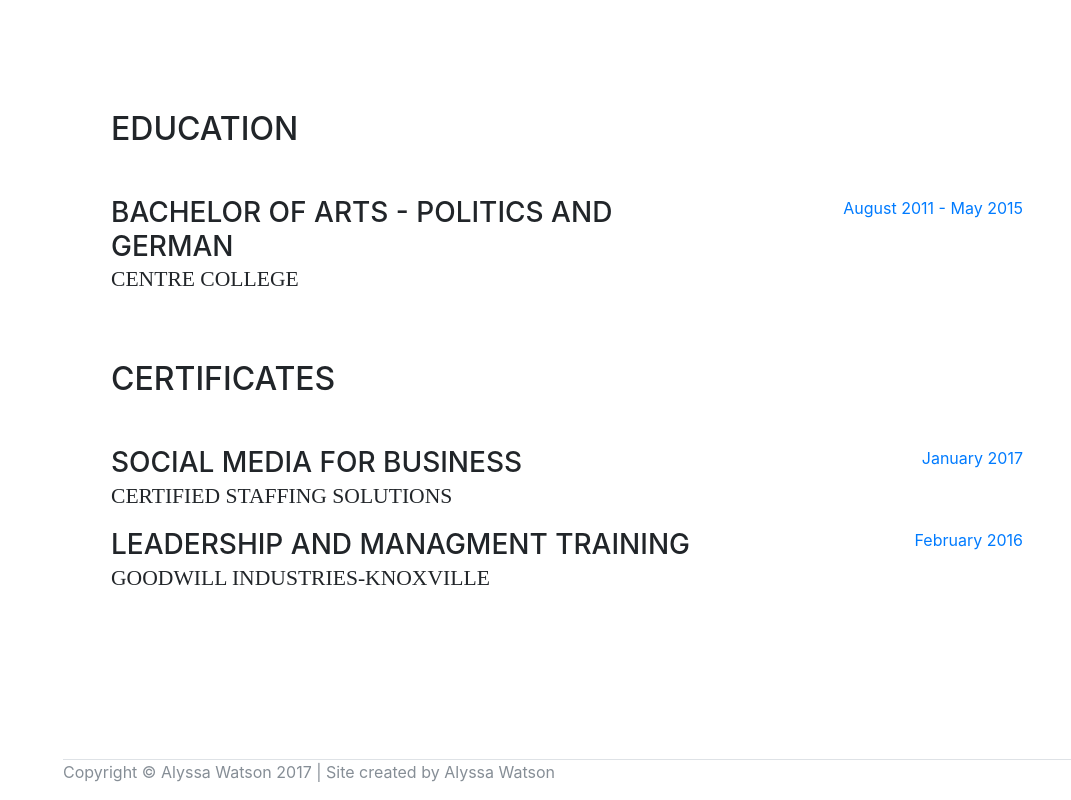
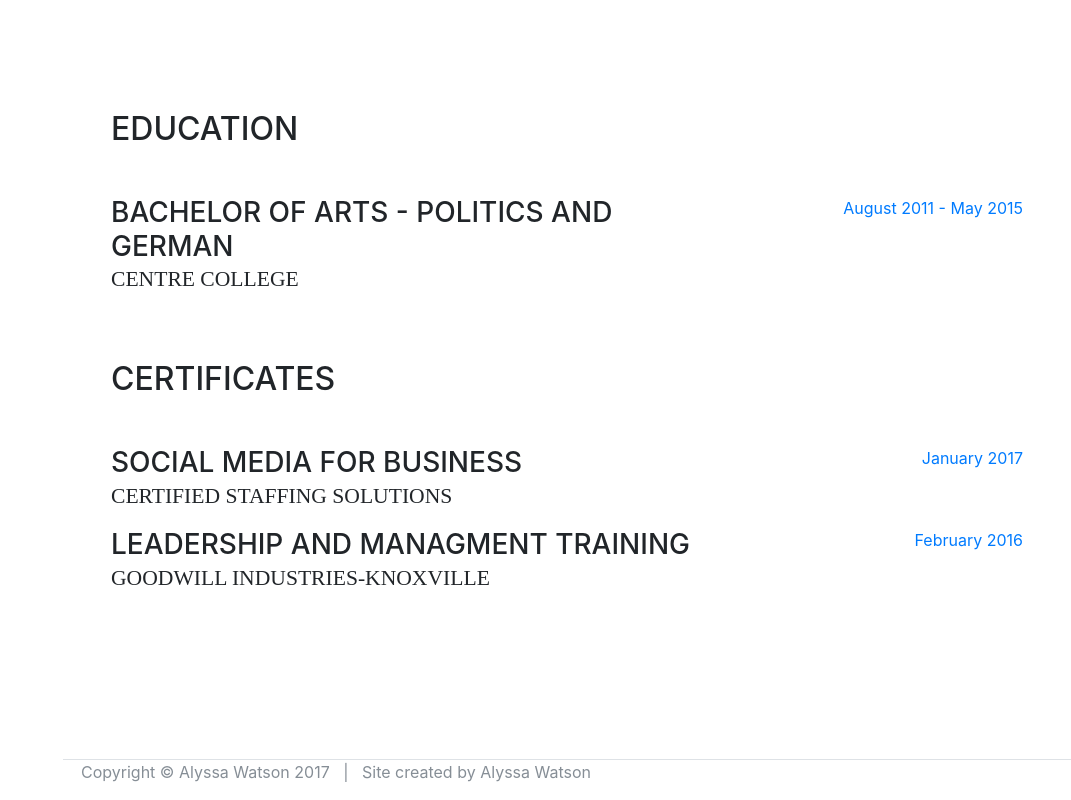
Before and after one commit to alyssaswatson/alyssa_watson_info, a website with bundled scripts: page index.html in a window 1280 px wide. Shown: the part 1813-2613 px from the top of the page, without its empty margins (209-1280 px from the left). Built offline with nearby package versions, Linux system fonts and the light colour scheme; a web font is replaced by a local one.

Commit message:
adding &nbsp

```diff
--- a/index.html
+++ b/index.html
@@ -299,7 +299,7 @@
     <footer>
       <div class="container">
         <div class="row">
-            <p class="copyright text-muted">   Copyright &copy; Alyssa Watson 2017   |   Site created by Alyssa Watson</p>
+            <p class="copyright text-muted">&nbsp;&nbsp;&nbsp Copyright &copy; Alyssa Watson 2017&nbsp;&nbsp;&nbsp|&nbsp;&nbsp;&nbspSite created by Alyssa Watson</p>
           </div>
         </div>
       </div>
```
